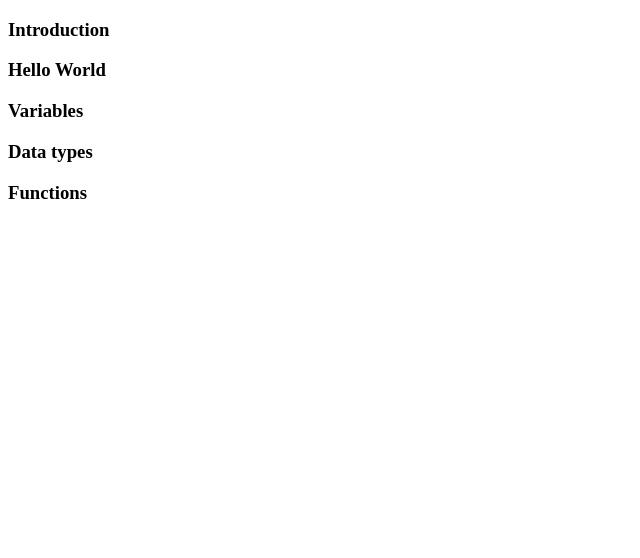
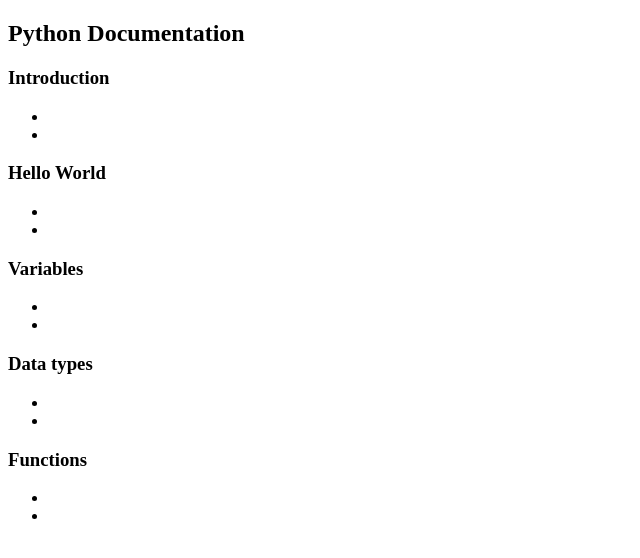
Before and after one commit to diegoh40/microverse-gabriel-diego, a plain HTML site: page index.html in a window 1280 px wide. Shown: the whole page, without its empty margins (0-640 px from the left). Drawn offline with Linux system fonts and the light colour scheme.

Commit message:
finished user stories 7, 8 and 9

```diff
--- a/index.html
+++ b/index.html
@@ -24,12 +24,21 @@
     -->
   <script src="js/index.js"></script>
   <main id="main-doc">
+    <nav id="navbar">
+      <header>
+        <h1>Python Documentation</h1>
+      </header>
+    </nav>
     <section id="introduction" class="main-section">
       <header>
         <h3>Introduction</h3>
         <code></code>
-      <p></p>
-      <p></p>
+        <p></p>
+        <p></p>
+        <ul>
+          <li></li>
+          <li></li>
+        </ul>
       </header>
     </section>
     <section id="hello_world" class="main-section">
@@ -38,6 +47,10 @@
         <code></code>
         <p></p>
         <p></p>
+        <ul>
+          <li></li>
+          <li></li>
+        </ul>
       </header>
     </section>
     <section id="variables" class="main-section">
@@ -46,6 +59,10 @@
         <code></code>
         <p></p>
         <p></p>
+        <ul>
+          <li></li>
+          <li></li>
+        </ul>
       </header>
     </section>
     <section id="data_types" class="main-section">
@@ -54,6 +71,10 @@
         <code></code>
         <p></p>
         <p></p>
+        <ul>
+          <li></li>
+          <li></li>
+        </ul>
       </header>
     </section>
     <section id="functions" class="main-section">
@@ -62,6 +83,10 @@
         <code></code>
         <p></p>
         <p></p>
+        <ul>
+          <li></li>
+          <li></li>
+        </ul>
       </header>
     </section>
 
```
